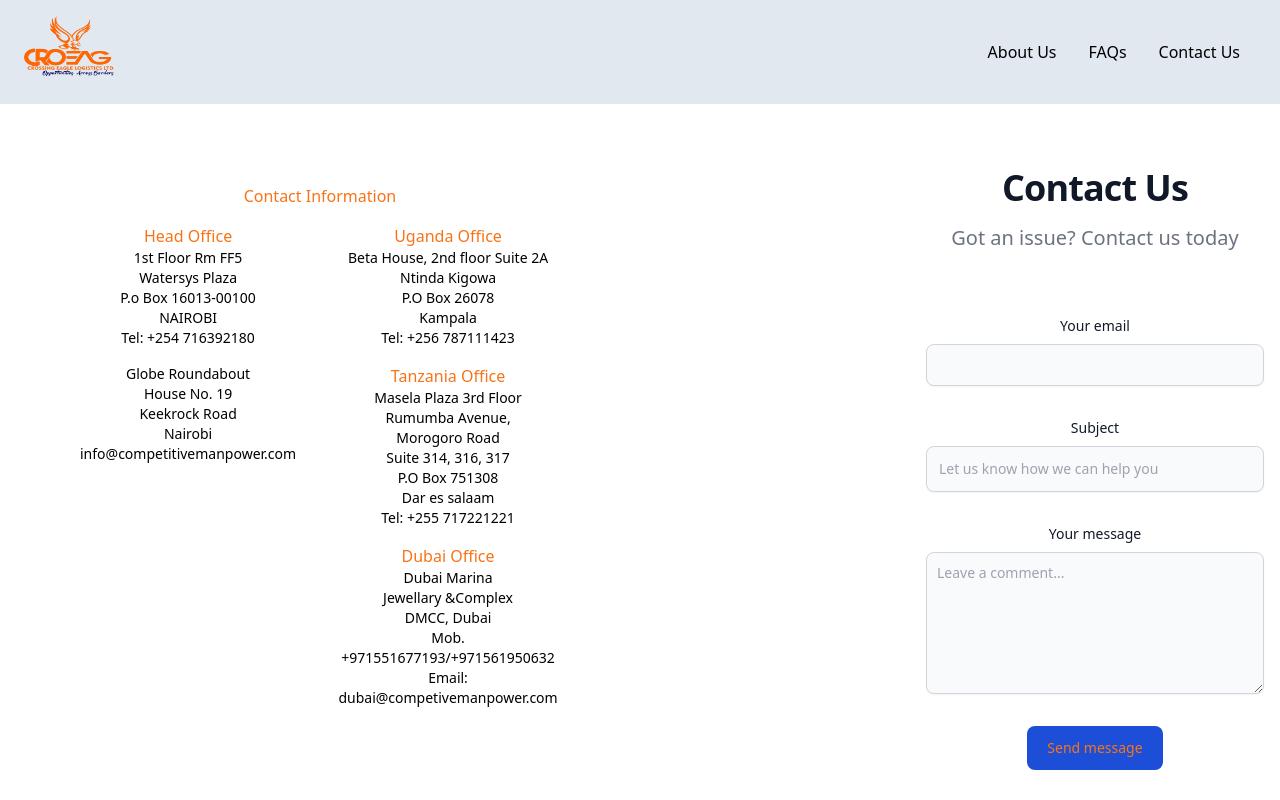
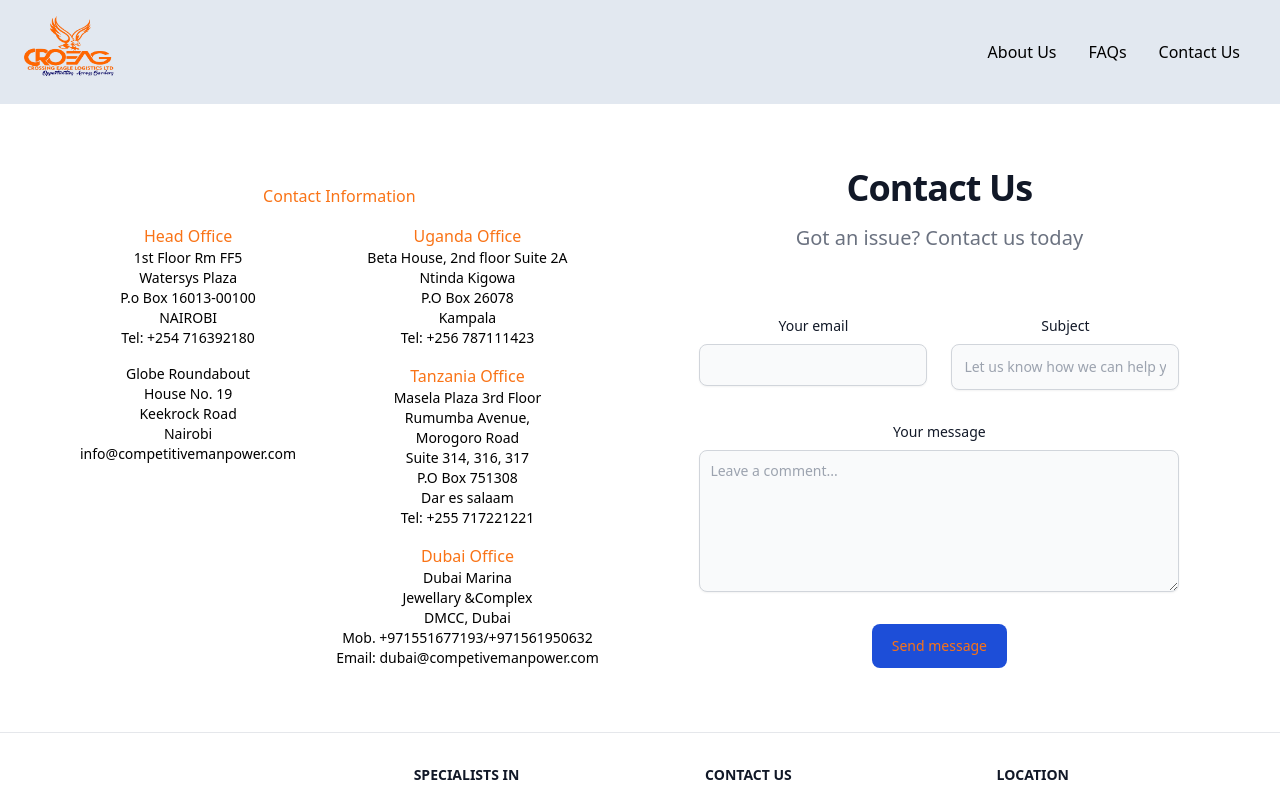
Before and after one commit to Felixkimosop/croeng, a React (Create React App) app: page /contactus in a window 1280 px wide. Shown: the top 800 px of the page. Built offline with nearby package versions, Linux system fonts and the light colour scheme.

Commit message:
contact form

```diff
--- a/src/Components/Contact.js
+++ b/src/Components/Contact.js
@@ -52,12 +52,11 @@ function Contact() {
           </div>
         </div>
       </div>
-    <div style={{marginLeft:"350px",width:"400px"}}>
+      <div class="mx-auto max-w-screen-md px-4 py-8 lg:py-16">
   <section class="bg-white dark:bg-gray-900">
-  <div class="py-8 lg:py-16 px-4 mx-auto max-w-screen-md">
     <h2 class="mb-4 text-4xl tracking-tight font-extrabold text-center text-gray-900 dark:text-white">Contact Us</h2>
     <p class="mb-8 lg:mb-16 font-light text-center text-gray-500 dark:text-gray-400 sm:text-xl">Got an issue? Contact us today</p>
-      <form action="#" class="space-y-8">
+    <form action="#" class="grid grid-cols-1 gap-y-8 sm:grid-cols-2 sm:gap-x-6">
       <div>
         <label for="email" class="block mb-2 text-sm font-medium text-gray-900 dark:text-gray-300">Your email</label>
         <input type="email" id="email" class="shadow-sm bg-gray-50 border border-gray-300 text-gray-900 text-sm rounded-lg focus:ring-primary-500 focus:border-primary-500 block w-full p-2.5 dark:bg-gray-700 dark:border-gray-600 dark:placeholder-gray-400 dark:text-white dark:focus:ring-primary-500 dark:focus:border-primary-500 dark:shadow-sm-light" placeholder="" required />
@@ -70,11 +69,13 @@ function Contact() {
         <label for="message" class="block mb-2 text-sm font-medium text-gray-900 dark:text-gray-400">Your message</label>
         <textarea id="message" rows="6" class="block p-2.5 w-full text-sm text-gray-900 bg-gray-50 rounded-lg shadow-sm border border-gray-300 focus:ring-primary-500 focus:border-primary-500 dark:bg-gray-700 dark:border-gray-600 dark:placeholder-gray-400 dark:text-white dark:focus:ring-primary-500 dark:focus:border-primary-500" placeholder="Leave a comment..."></textarea>
       </div>
+      <div class="sm:col-span-2">
         <button type="submit" class="py-3 px-5 text-sm font-medium text-center text-orange-500 rounded-lg bg-blue-700 sm:w-fit hover:bg-primary-800 focus:ring-4 focus:outline-none focus:ring-primary-300 dark:bg-primary-600 dark:hover:bg-primary-700 dark:focus:ring-primary-800">Send message</button>
+      </div>
     </form>
-  </div>
   </section>
 </div>
+
     </div>
   )
 }
```
Lines whose indentation alone changed are shown as unchanged.
